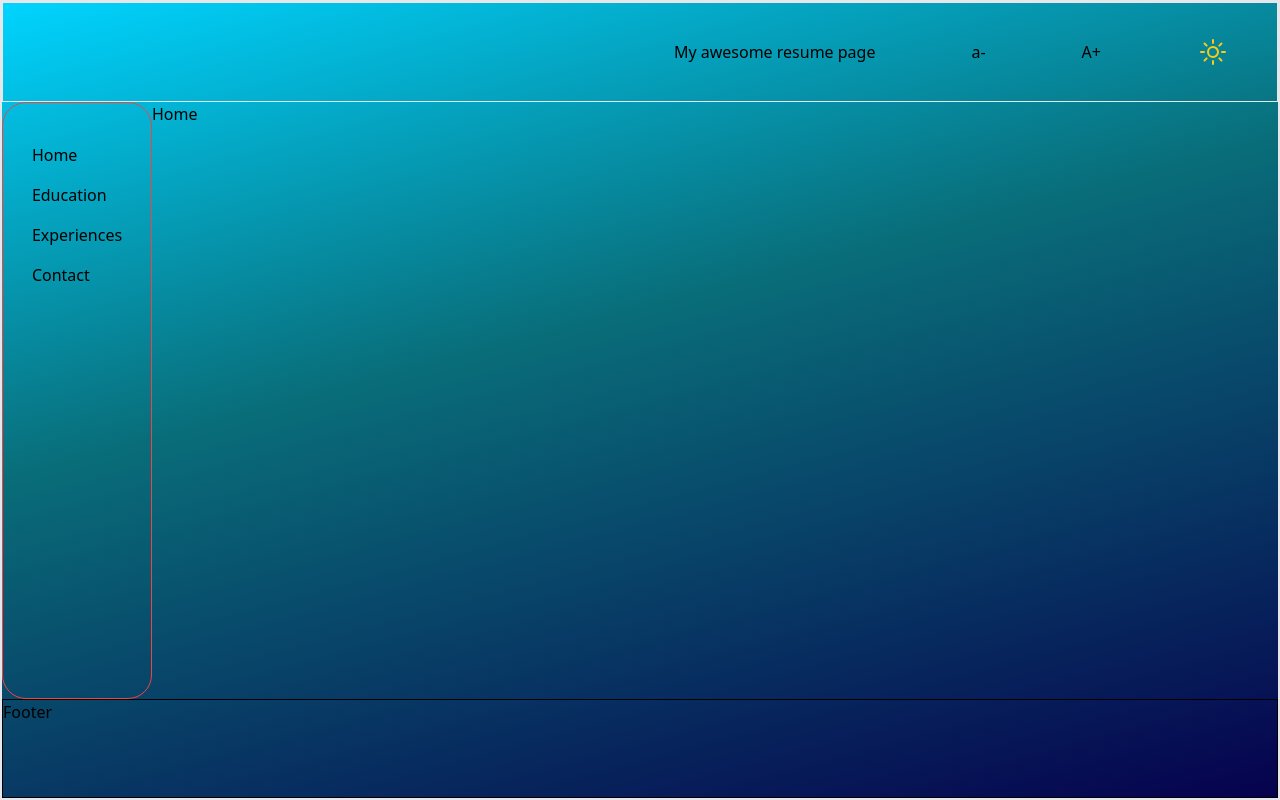
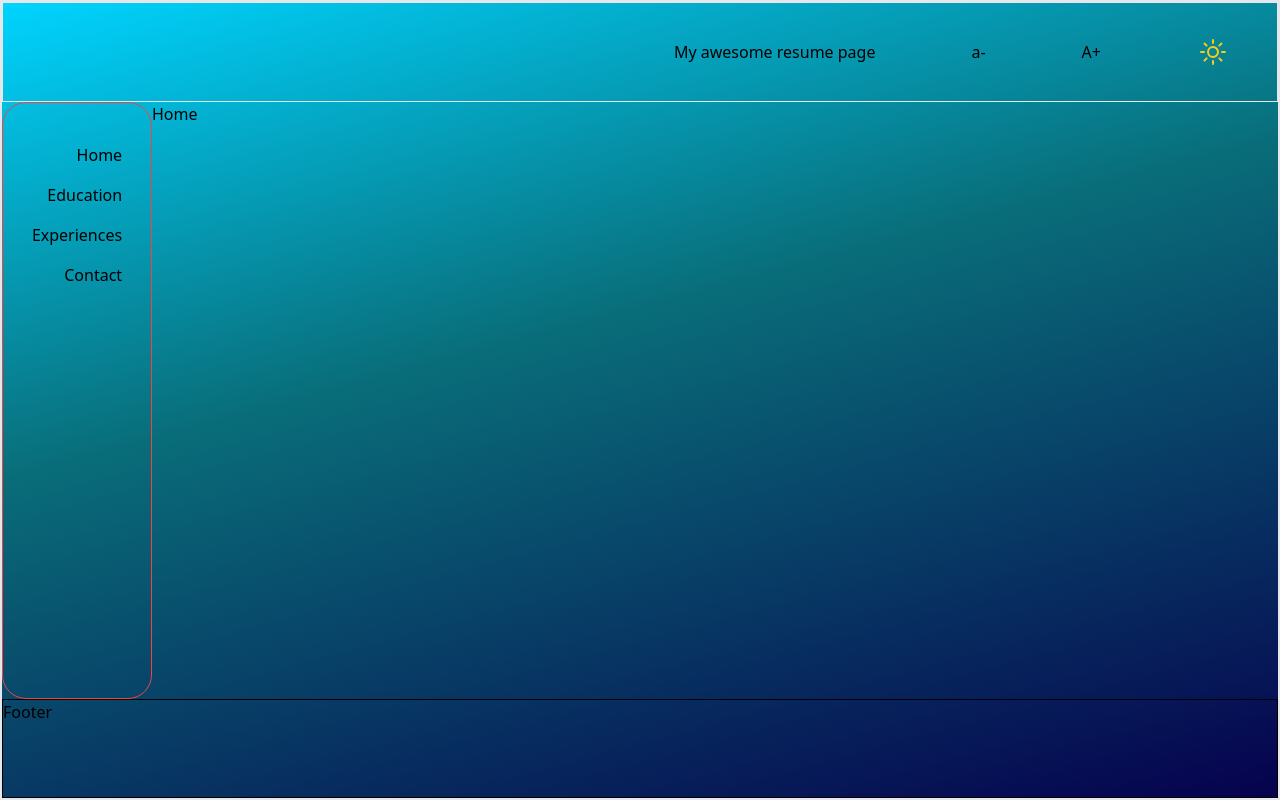
Before and after one commit to henrique-hartwig/my-page, a React (Vite) app: page / in a window 1280 px wide. Built offline with nearby package versions, Linux system fonts and the light colour scheme.

Commit message:
feat: trying some styles to list items of menu

```diff
--- a/src/components/MenuSider.tsx
+++ b/src/components/MenuSider.tsx
@@ -4,9 +4,14 @@ const MenuSider = () => {
   const navigate = useNavigate()
 
   return (
-    <div className="aside border px-2 border-red-500 py-10 rounded-3xl flex items-start justify-center">
-      <ul className="flex flex-col gap-4 hover:cursor-pointer hover:border">
-        <li onClick={() => navigate("/")}>Home</li>
+    <div className="aside border border-red-500 py-10 rounded-3xl flex items-start justify-center">
+      <ul className="flex flex-col gap-4 hover:cursor-pointer items-end">
+        <li
+          className="hover:border hover:rounded-xl hover:shadow-lg hover:scale-110 transition transform duration-200"
+          onClick={() => navigate("/")}
+        >
+          Home
+        </li>
         <li onClick={() => navigate("/education")}>Education</li>
         <li onClick={() => navigate("/experiences")}>Experiences</li>
         <li onClick={() => navigate("/contact")}>Contact</li>
```
